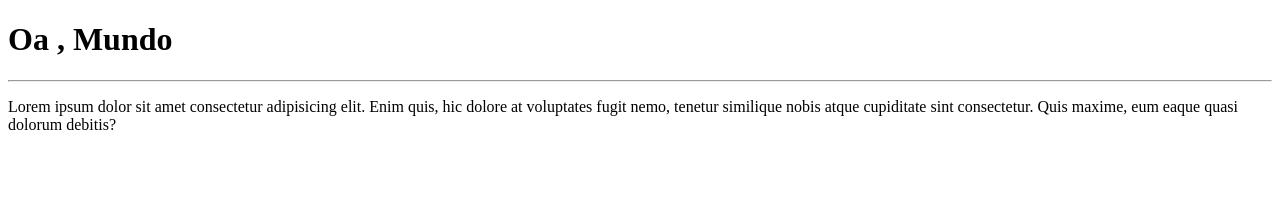
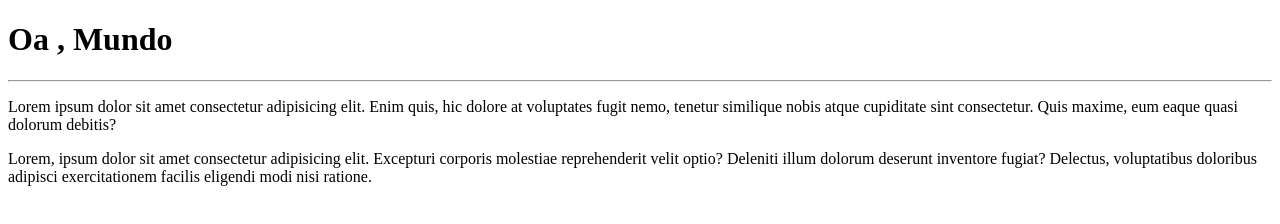
Before and after one commit to LikedGuaxinin/Ola-Mundo, a plain HTML site: page site-exemplo/index.html in a window 1280 px wide. Drawn offline with Linux system fonts and the light colour scheme.

Commit message:
dicionei um paragrafo

```diff
--- a/site-exemplo/index.html
+++ b/site-exemplo/index.html
@@ -9,5 +9,6 @@
     <h1>Oa , Mundo </h1>
     <hr>
     <p>Lorem ipsum dolor sit amet consectetur adipisicing elit. Enim quis, hic dolore at voluptates fugit nemo, tenetur similique nobis atque cupiditate sint consectetur. Quis maxime, eum eaque quasi dolorum debitis?</p>
+    <p>Lorem, ipsum dolor sit amet consectetur adipisicing elit. Excepturi corporis molestiae reprehenderit velit optio? Deleniti illum dolorum deserunt inventore fugiat? Delectus, voluptatibus doloribus adipisci exercitationem facilis eligendi modi nisi ratione.</p>
 </body>
 </html>
```
